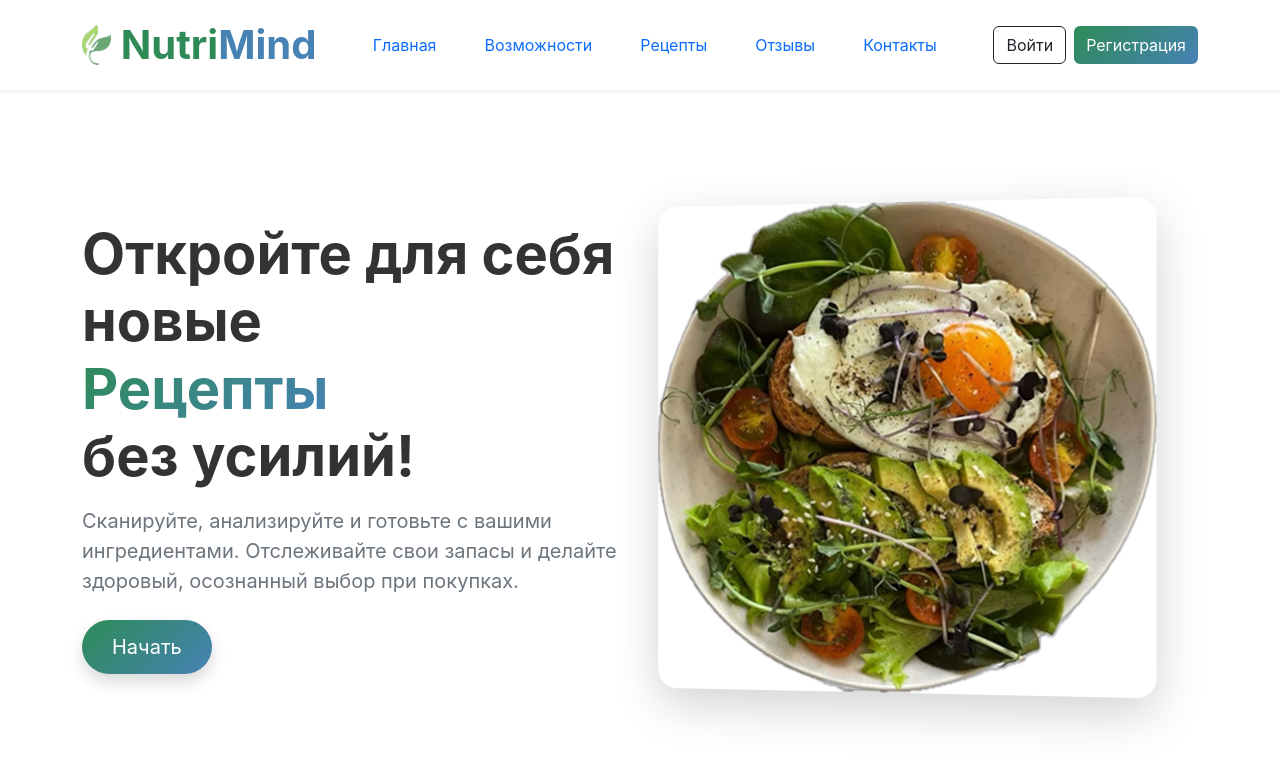
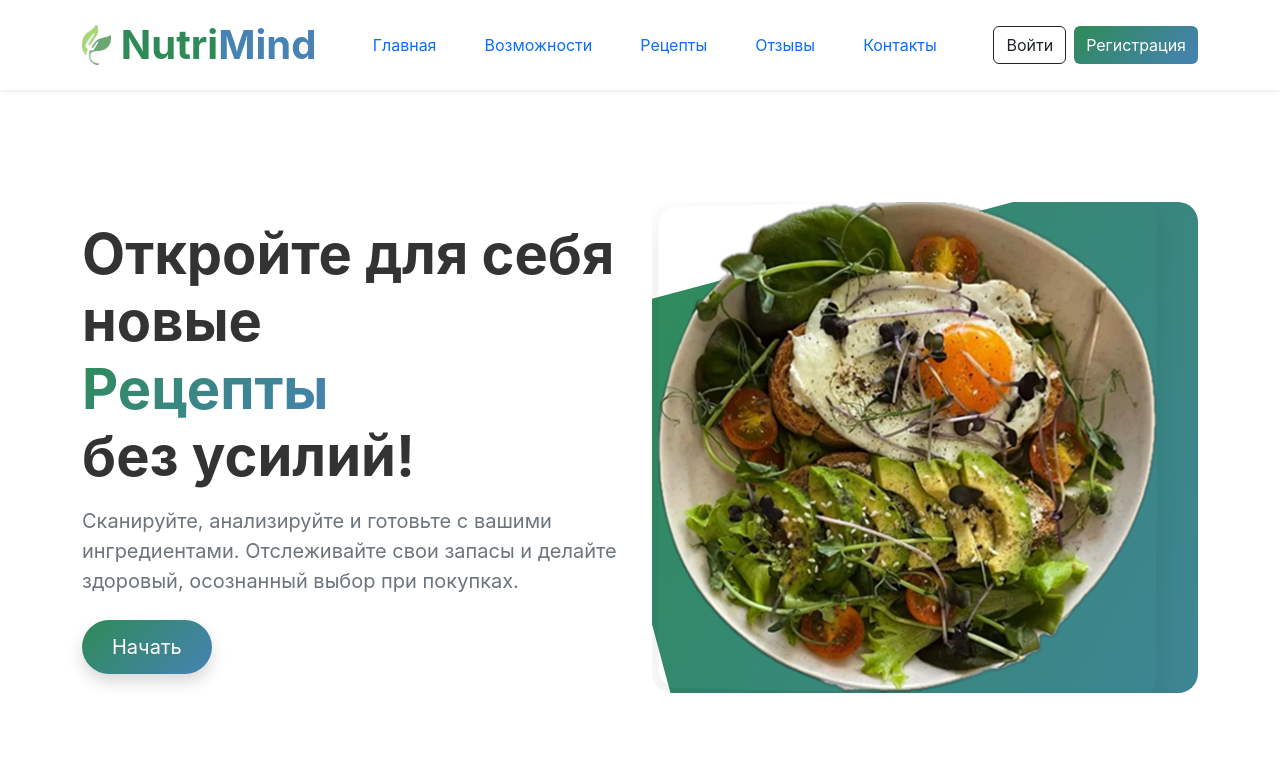
Before and after one commit to Yerassyl-M123/Diploma, a React (Create React App) app: page /welcome in a window 1280 px wide. Shown: the top 766 px of the page. Built offline with nearby package versions, Linux system fonts and the light colour scheme; no server answers.

Commit message:
fix mainphoto

```diff
--- a/src/pages/WelcomePage.js
+++ b/src/pages/WelcomePage.js
@@ -172,17 +172,35 @@ const WelcomePage = () => {
               </Button>
             </Col>
             <Col md={6}>
+              <div style={{
+                position: 'relative',
+                overflow: 'hidden',
+                borderRadius: '20px'
+              }}>
+                <div style={{
+                  position: 'absolute',
+                  bottom: '-50%',
+                  right: '-50%',
+                  width: '150%',
+                  height: '150%',
+                  background: 'linear-gradient(135deg, #2E8B57, #4682B4)',
+                  transform: 'rotate(-15deg)',
+                  zIndex: 0
+                }} />
                 <img
                   src="img/mainphoto.png"
                   alt="Hero"
-                className="img-fluid rounded-lg shadow-lg"
+                  className="img-fluid"
                   style={{
+                    position: 'relative',
+                    zIndex: 1,
                     borderRadius: '20px',
                     transform: 'perspective(1000px) rotateY(-5deg)',
                     maxHeight: '500px',
                     objectFit: 'cover'
                   }}
                 />
+              </div>
             </Col>
           </Row>
         </Container>
--- a/src/styles/WelcomePage.css
+++ b/src/styles/WelcomePage.css
@@ -200,3 +200,14 @@
   .navbar-brand:hover img {
     transform: scale(1.1);
   }
+
+.hero-section img {
+  box-shadow: 0 10px 30px rgba(0, 0, 0, 0.1);
+}
+
+@media (max-width: 768px) {
+  .hero-section img {
+    margin-top: 2rem;
+    transform: none !important;
+  }
+}
```
Lines whose indentation alone changed are shown as unchanged.
